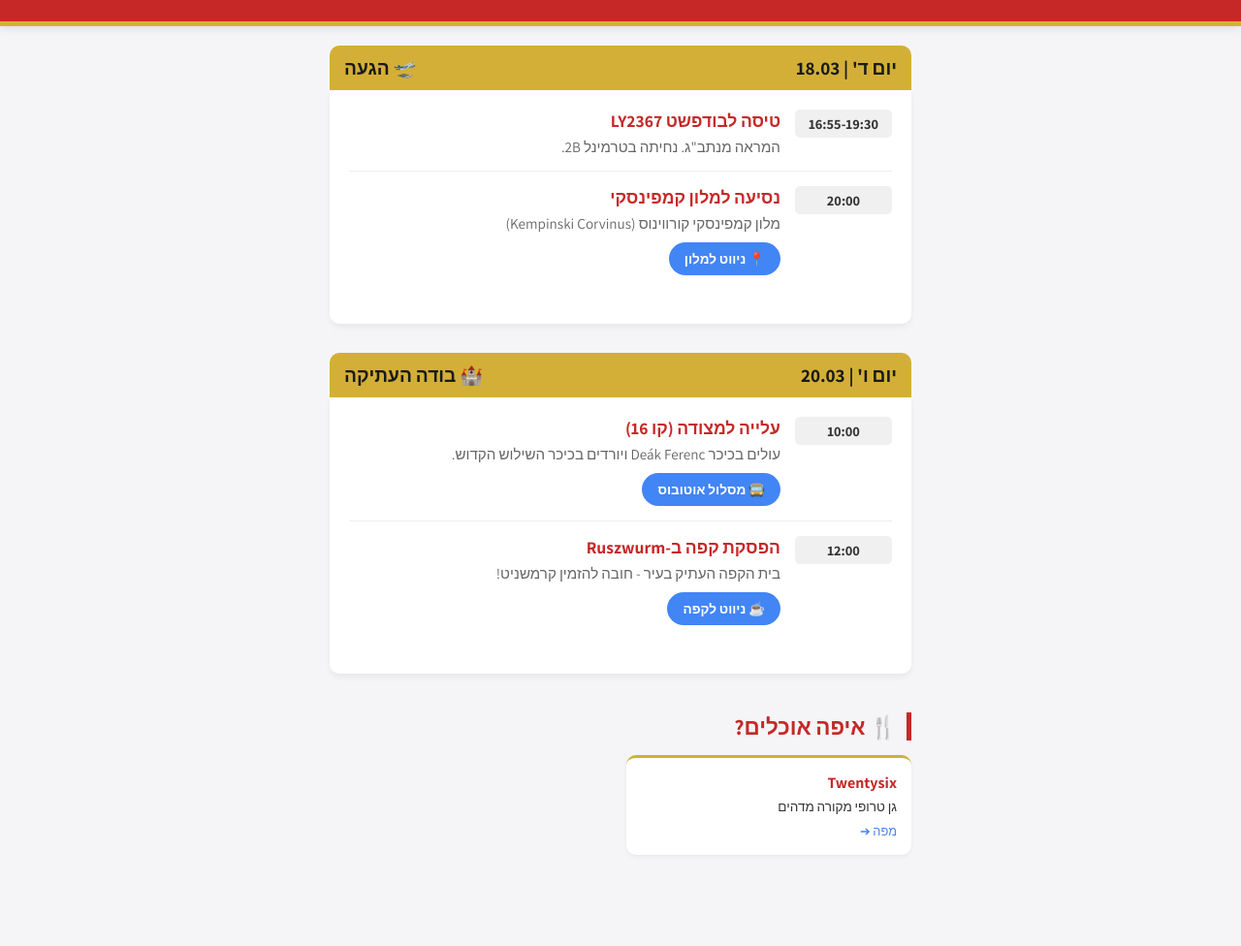
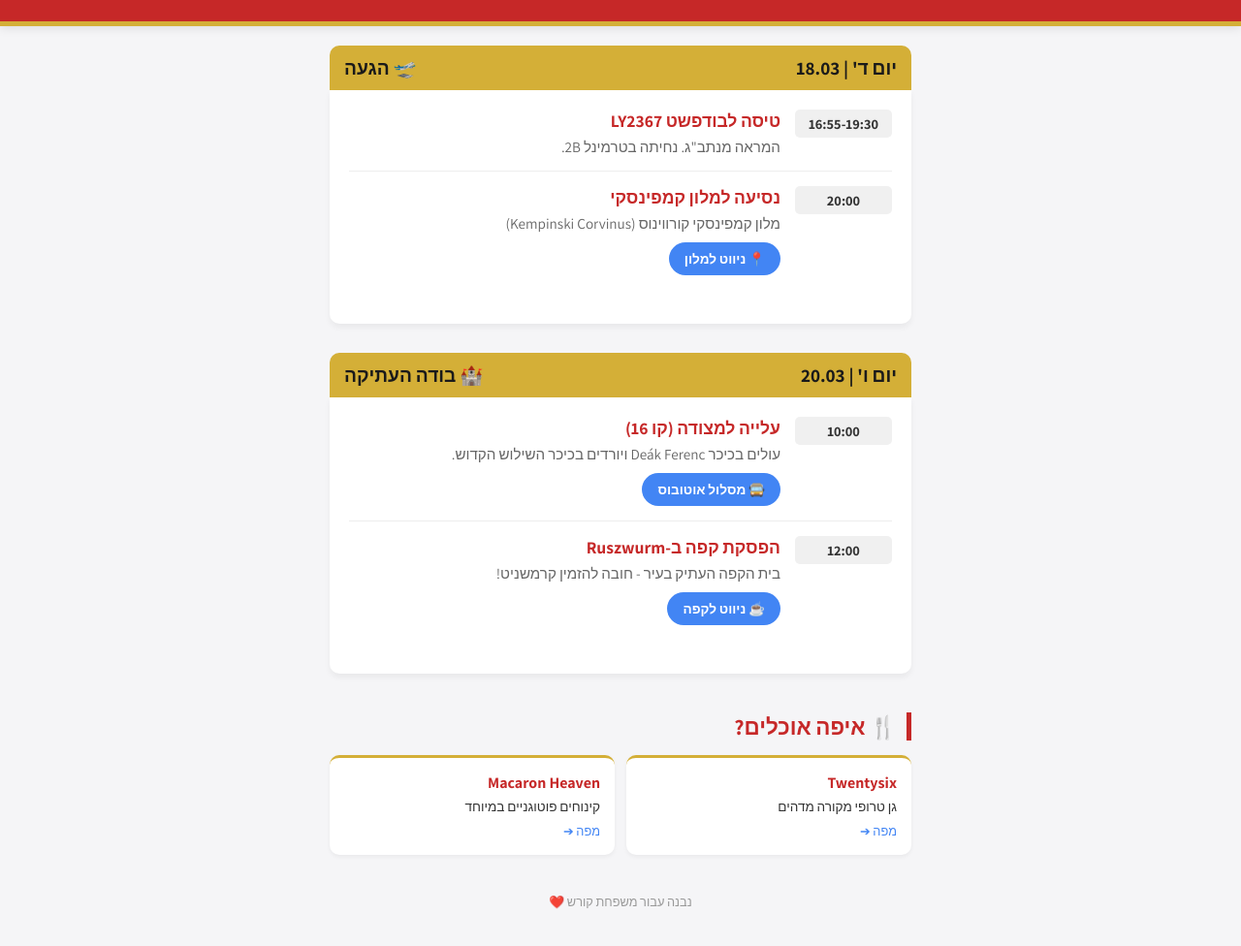
Before and after one commit to ItayKoresh/-, a plain HTML site: page index.html in a window 1280 px wide. Shown: the part 96-1072 px from the top of the page at 97% size. Before the commit the page ends 998 px from the top, so only its background shows below. Drawn offline with Linux system fonts and the light colour scheme.

Commit message:
Update index.html

```diff
--- a/index.html
+++ b/index.html
@@ -129,3 +129,16 @@
             <b style="color: var(--primary-color);">Twentysix</b>
             <p style="font-size: 0.85rem; margin: 5px 0;">גן טרופי מקורה מדהים</p>
             <a href="https://www.google.com/maps/search/?api=1&query=Twentysix+Budapest" style="color: #4285F4; text-decoration: none; font-size: 0.8rem;">מפה ➔</a>
+        </div>
+        <div class="food-item">
+            <b style="color: var(--primary-color);">Macaron Heaven</b>
+            <p style="font-size: 0.85rem; margin: 5px 0;">קינוחים פוטוגניים במיוחד</p>
+            <a href="https://www.google.com/maps/search/?api=1&query=Macaron+Heaven+Budapest" style="color: #4285F4; text-decoration: none; font-size: 0.8rem;">מפה ➔</a>
+        </div>
+    </div>
+
+    <p style="text-align:center; color:#999; font-size: 0.8rem; margin: 40px 0;">נבנה עבור משפחת קורש ❤️</p>
+</div>
+
+</body>
+</html>
```
